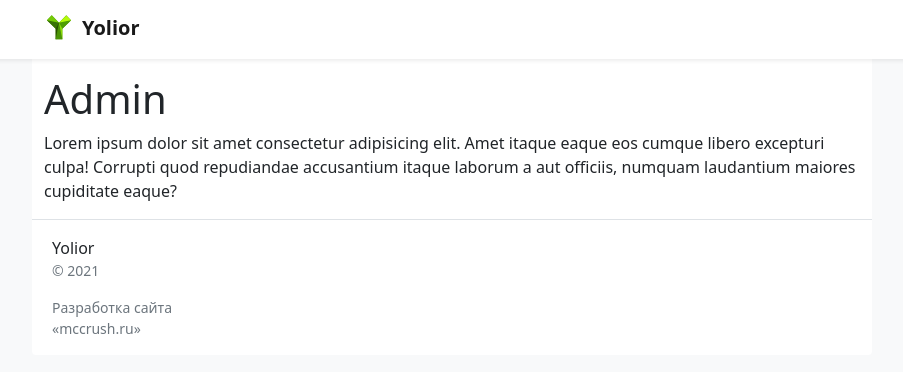
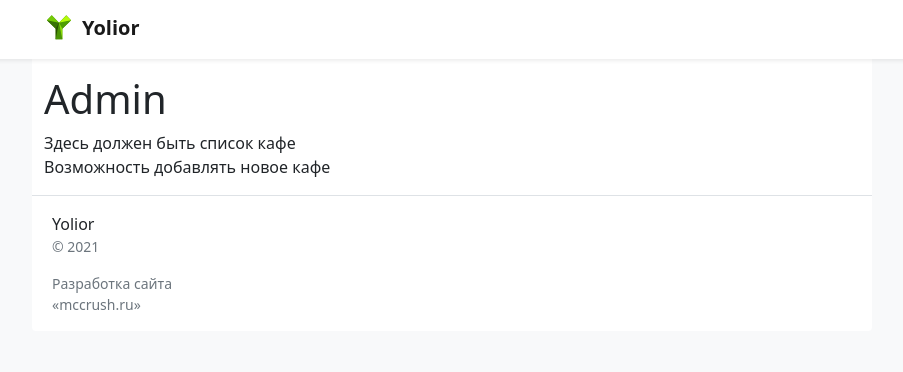
Before and after one commit to mccrush/yolior, a Vue app: page /admin in a window 1280 px wide. Shown: the top 372 px of the page, without its empty margins (188-1091 px from the left). Built offline with nearby package versions, Linux system fonts and the light colour scheme; no server answers.

Commit message:
Add desc

```diff
--- a/src/App.vue
+++ b/src/App.vue
@@ -23,9 +23,7 @@ export default {
     FooterBlock
   },
   data() {
-    return {
-      razdels: ['reshens', 'napravs', 'napravs_vid', 'abouts']
-    }
+    return {}
   }
 }
 </script>
--- a/src/views/Admin.vue
+++ b/src/views/Admin.vue
@@ -1,8 +1,7 @@
 <template>
   <h1>Admin</h1>
   <p>
-    Lorem ipsum dolor sit amet consectetur adipisicing elit. Amet itaque eaque
-    eos cumque libero excepturi culpa! Corrupti quod repudiandae accusantium
-    itaque laborum a aut officiis, numquam laudantium maiores cupiditate eaque?
+    Здесь должен быть список кафе<br />
+    Возможность добавлять новое кафе
   </p>
 </template>
--- a/src/views/Index.vue
+++ b/src/views/Index.vue
@@ -8,19 +8,13 @@
         accusantium itaque laborum a aut officiis, numquam laudantium maiores
         cupiditate eaque?
       </p>
-      <Reshens-block />
-      <Napravs-block />
+      <h3>Здесь должен быть список кафе</h3>
     </div>
   </div>
 </template>
 
 <script>
-import ReshensBlock from '@/components/index/ReshensBlock'
-import NapravsBlock from '@/components/index/NapravsBlock'
 export default {
-  components: {
-    ReshensBlock,
-    NapravsBlock
-  }
+  components: {}
 }
 </script>
```
